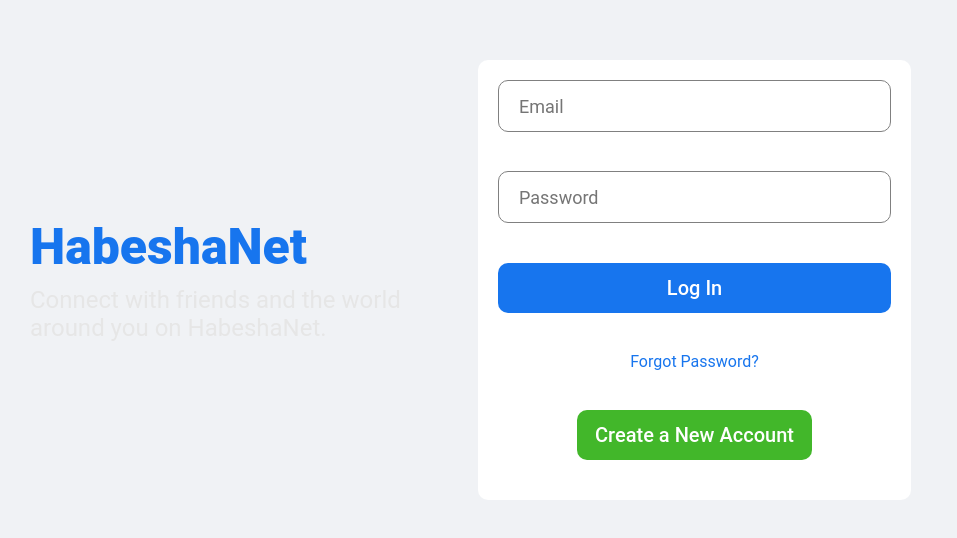
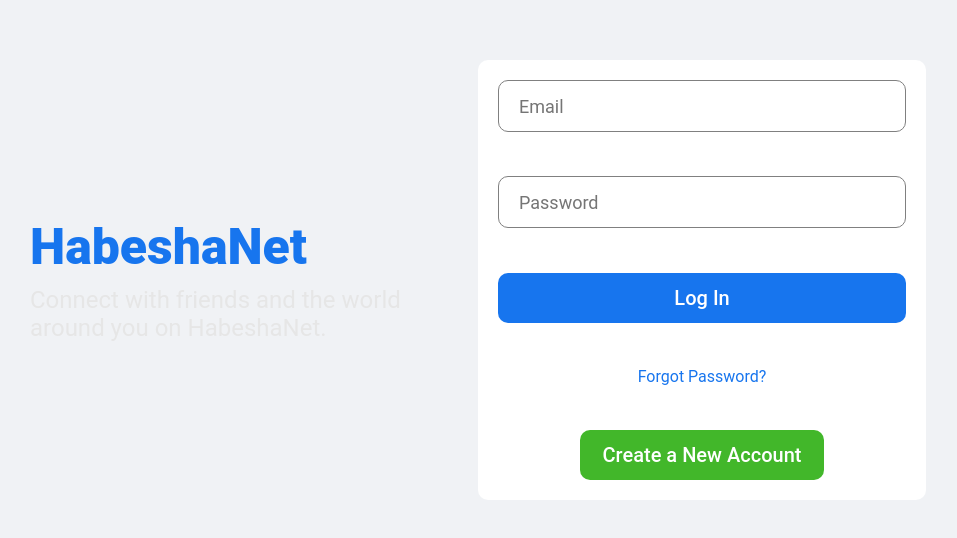
Before and after one commit to Abenu10/Song_management, a React (Vite) app in the folder frontend-song-management/: page /login in a window 1280 px wide. Shown: the part 120-658 px from the top of the page, without its empty margins (162-1119 px from the left). Built offline with nearby package versions, Linux system fonts and the light colour scheme.

Commit message:
update 2

```diff
--- a/frontend-song-management/src/components/ErrorMessage.tsx
+++ b/frontend-song-management/src/components/ErrorMessage.tsx
@@ -16,12 +16,12 @@
     flex-direction: row;
     justify-content: space-between;
     align-items: center;
-  background-color: #d0e3f0;
+    background-color: #010101;
     border-radius: 10px;
     padding: 10px;
     transition: all 0.5s ease;
     margin-bottom: 5px;
-`;
+`
 
 type myComponentProp = {
     message: string;
--- a/frontend-song-management/src/components/MultiStep/EditSongModal.tsx
+++ b/frontend-song-management/src/components/MultiStep/EditSongModal.tsx
@@ -18,7 +18,6 @@
     justify-content: center;
     align-items: center;
     z-index: 1000;
-
 `
 
 const ModalContent = styled.div`
@@ -272,7 +271,7 @@
     }, [isOpen, onClose])
 
     return isOpen ? (
-        <ModalBackground onClick={onClose} >
+        <ModalBackground onClick={onClose}>
             <ModalContent ref={modalRef}>
                 <MultiStepProgressBar
                     page={page}
--- a/frontend-song-management/src/components/MultiStep/SongModal.tsx
+++ b/frontend-song-management/src/components/MultiStep/SongModal.tsx
@@ -15,7 +15,7 @@
     left: 0;
     width: 100%;
     height: 100%;
-    background-color: rgba(0, 0, 50, 0.5); /* Blue-black background color */
+    background-color: #0000327f; /* Blue-black background color */
     display: flex;
     justify-content: center;
     align-items: center;
--- a/frontend-song-management/src/components/Music/Music.tsx
+++ b/frontend-song-management/src/components/Music/Music.tsx
@@ -20,7 +20,7 @@
     StyledOptionContainer,
     StyledlementsMenuebarContent,
     Overlay,
-    ModalContent,
+ModalContent,
     formatDate,
     StyledSpan,
 } from './Music.style'
@@ -68,6 +68,7 @@
 
     // Function to open modal
     const closeEditModal = () => setModalOpen(false) // Function to close modal
+    // const openEditModal = () => setModalOpen(true) // Function to open modal
     const [modalOpen, setModalOpen] = useState(false) // State to manage modal visibility
 
     // FIXME: get the songs object state useselector
@@ -123,7 +124,7 @@
         font-size: 17px;
         position: absolute;
         min-width: 100px;
-        background-color: #d0e3f0;
+        background-color: #010101;
         box-shadow: 2px 2px 5px rgba(0, 0, 255, 0.1);
         border-radius: 10px;
         margin-right: 5px;
@@ -292,7 +293,7 @@
                         ''
                     )}
                 </Box>
-                <EditSongModal isOpen={modalOpen} onClose={closeModal} />{' '}
+                <EditSongModal isOpen={modalOpen} onClose={closeEditModal} />{' '}
             </Flex>
         </div>
     )
--- a/frontend-song-management/src/components/NavBar.tsx
+++ b/frontend-song-management/src/components/NavBar.tsx
@@ -1,3 +1,4 @@
+import { Cookies } from 'js-cookie'
 import { css } from '@emotion/react'
 import styled from '@emotion/styled'
 import { Flex, Box, Text } from 'rebass'
@@ -15,14 +16,15 @@
 
 const LogoutButton = styled.button`
     // Add your styles here. For example:
-    background-color: #f44336; // Red
-    color: white;
-    padding: 14px 20px;
-    margin: 8px 0;
+    background: #26408b;
+    color: rgb(230, 230, 230);
     border: none;
+    padding: 10px 20px;
+    font-size: 1rem;
+    border-radius: 5px;
     cursor: pointer;
-    width: 100%;
-    opacity: 0.9;
+    display: flex;
+    align-items: center;
 `
 
 const AddSongButton = styled.button`
@@ -104,6 +106,7 @@
     `
     const handleLogout = () => {
         dispatch(logoutStart())
+        Cookies.remove('token',{httpOnly: true, sameSite: 'strict'})
         navigate('/')
     }
     return (
--- a/frontend-song-management/src/pages/login/login.css
+++ b/frontend-song-management/src/pages/login/Login.style.ts
@@ -1,54 +1,41 @@
-/* :root{
-  --secondary-color:#fff;
+import styled from 'styled-components'
 
-} */
-.progress {
-    color: "#fff";
-    height: "5px";
-    width: "5px";
-}
-
-.secondary-color {
-    color: #fff;
-    size: 20px;
-}
-
-.login {
+export const LoginContainer = styled.div`
     width: 100vw;
     height: 100vh;
     background-color: #f0f2f5;
     display: flex;
     align-items: center;
     justify-content: center;
-}
+`
 
-.loginWrapper {
+export const LoginWrapper = styled.div`
     width: 70%;
     height: 70%;
     display: flex;
-}
+`
 
-.loginLeft,
-.loginRight {
+export const LoginLeft = styled.div`
     flex: 1;
     display: flex;
     flex-direction: column;
     justify-content: center;
-    /* margin-right: 15px; */
-}
+`
 
-.loginLogo {
+export const LoginRight = styled(LoginLeft)``
+
+export const LoginLogo = styled.div`
     font-size: 50px;
     font-weight: 800;
     color: #1775ee;
     margin-bottom: 10px;
-}
+`
 
-.loginDesc {
+export const LoginDesc = styled.span`
     font-size: 24px;
-}
+`
 
-.loginBox {
+export const LoginBox = styled.form`
     height: 400px;
     padding: 20px;
     background-color: white;
@@ -56,27 +43,20 @@
     display: flex;
     flex-direction: column;
     justify-content: space-between;
-}
+`
 
-/* select all children of the class loginBox and apply margin bottom of 10px */
-.loginBox>* {
-    margin-bottom: 20px;
-}
-
-.loginInput {
+export const LoginInput = styled.input`
     height: 50px;
     border-radius: 10px;
     border: 1px solid gray;
     font-size: 18px;
     padding-left: 20px;
-
-}
-
-.loginInput:focus {
+    &:focus {
         outline: none;
     }
+`
 
-.loginButton {
+export const LoginButton = styled.button`
     height: 50px;
     border-radius: 10px;
     border: none;
@@ -85,31 +65,21 @@
     font-size: 20px;
     font-weight: 500;
     cursor: pointer;
-}
-
-.loginButton:focus {
+    &:focus {
         outline: none;
     }
-
-.loginButton:disabled {
+    &:disabled {
         cursor: not-allowed;
     }
+`
 
-
-.loginForgot {
+export const LoginForgot = styled.span`
     text-align: center;
     color: #1775ee;
-}
+`
 
-.loginRegisterButton {
+export const LoginRegisterButton = styled(LoginButton)`
     width: 60%;
     align-self: center;
-    height: 50px;
-    border-radius: 10px;
-    border: none;
     background-color: #42b72a;
-    color: white;
-    font-size: 20px;
-    font-weight: 500;
-    cursor: pointer;
-}
+`
--- a/frontend-song-management/src/pages/login/Login.tsx
+++ b/frontend-song-management/src/pages/login/Login.tsx
@@ -1,5 +1,5 @@
 import { useEffect, useRef } from 'react'
-import './login.css'
+
 import { useSelector, useDispatch } from 'react-redux'
 import { useNavigate } from 'react-router-dom'
 
@@ -8,7 +8,22 @@
 
 import { FormEvent } from 'react'
 import { RootState } from '../../state/store'
+
 import axios from 'axios'
+import {
+    LoginContainer,
+    LoginWrapper,
+    LoginLeft,
+    LoginRight,
+    LoginLogo,
+    LoginDesc,
+    LoginBox,
+    LoginInput,
+    LoginButton,
+    LoginForgot,
+    LoginRegisterButton,
+} from './Login.style'
+
 // Call this function after login
 const checkToken = async () => {
     try {
@@ -63,37 +78,31 @@
     // console.log(user)
 
     return (
-        <div className="login">
-            <div className="loginWrapper">
-                <div className="loginLeft">
-                    <div className="loginLogo">HabeshaNet</div>
-                    <span className="loginDesc">
+        <LoginContainer>
+            <LoginWrapper>
+                <LoginLeft>
+                    <LoginLogo>HabeshaNet</LoginLogo>
+                    <LoginDesc>
                         Connect with friends and the world around you on
                         HabeshaNet.
-                    </span>
-                </div>
-                <div className="loginRight">
-                    <form className="loginBox" onSubmit={handleSubmit}>
-                        <input
+                    </LoginDesc>
+                </LoginLeft>
+                <LoginRight>
+                    <LoginBox onSubmit={handleSubmit}>
+                        <LoginInput
                             placeholder="Email"
                             type="email"
-                            className="loginInput"
                             required
                             ref={email}
                         />
-                        <input
+                        <LoginInput
                             placeholder="Password"
                             type="password"
                             minLength="6"
-                            className="loginInput"
                             required
                             ref={password}
                         />
-                        <button
-                            className="loginButton"
-                            type="submit"
-                            disabled={isFetching}
-                        >
+                        <LoginButton type="submit" disabled={isFetching}>
                             {isFetching ? (
                                 <CircularProgress
                                     color="secondary"
@@ -102,9 +111,9 @@
                             ) : (
                                 'Log In'
                             )}
-                        </button>
-                        <span className="loginForgot">Forgot Password?</span>
-                        <button className="loginRegisterButton">
+                        </LoginButton>
+                        <LoginForgot>Forgot Password?</LoginForgot>
+                        <LoginRegisterButton>
                             {isFetching ? (
                                 <CircularProgress
                                     color="secondary"
@@ -113,11 +122,11 @@
                             ) : (
                                 'Create a New Account'
                             )}
-                        </button>
-                    </form>
-                </div>
-            </div>
-        </div>
+                        </LoginRegisterButton>
+                    </LoginBox>
+                </LoginRight>
+            </LoginWrapper>
+        </LoginContainer>
     )
 }
 
```
Also changed, not shown: frontend-song-management/src/components/Music/Music.style.ts (+42 -39 lines), 1 other file (tests, documents, lock files or other folders). Lines whose indentation alone changed are shown as unchanged.
